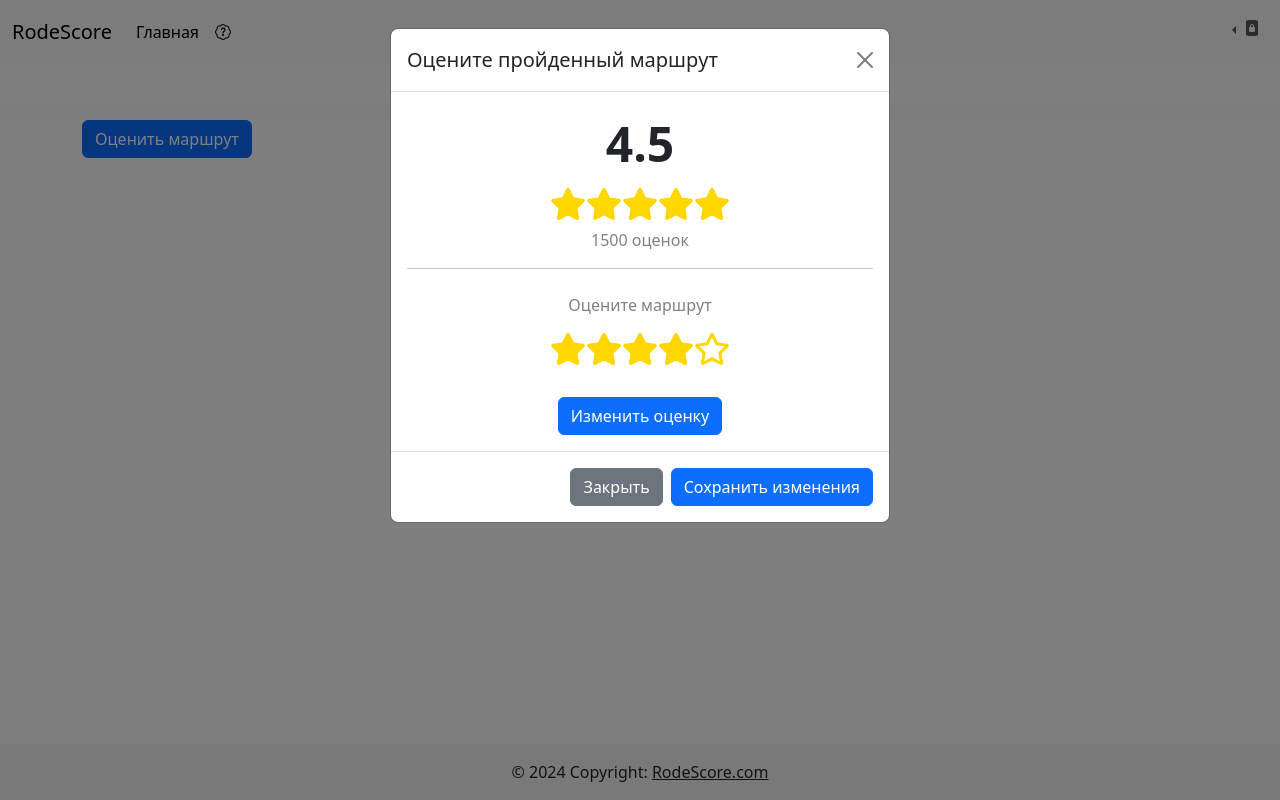
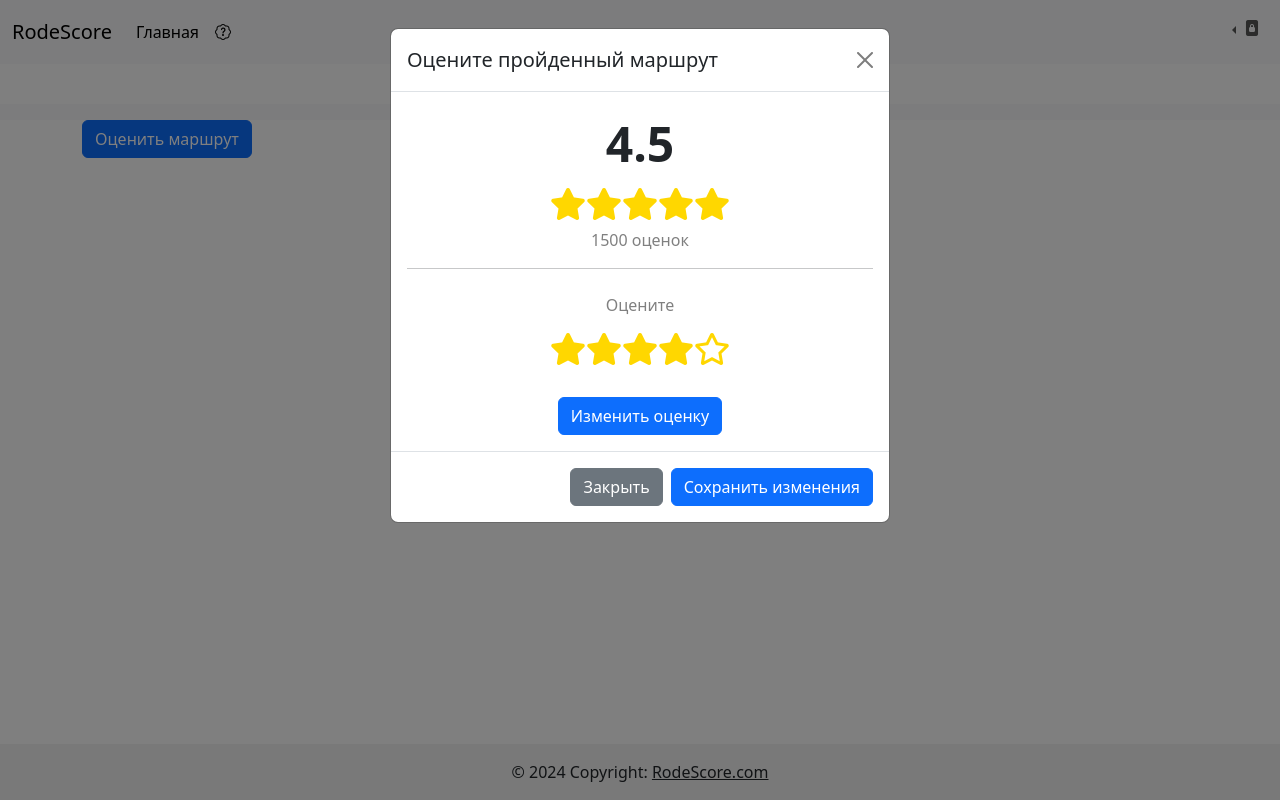
Before and after one commit to NoIRH/ScoreRoad, a Django app: page / in a window 1280 px wide, after a click on "Оценить маршрут". Run offline with Django 5.2, Linux system fonts and the light colour scheme; some libraries are stand-ins or nearby versions.

Commit message:
Update index.html

```diff
--- a/road_score/main_app/templates/index.html
+++ b/road_score/main_app/templates/index.html
@@ -124,7 +124,7 @@
                   <hr>
 
                   <div class="text-center mt-4">
-                      <div class="small-text">Оцените маршрут</div>
+                      <div class="small-text">Оцените </div>
                       <div id="user-rating" class="rating mt-2"></div>
                   </div>
 
```
